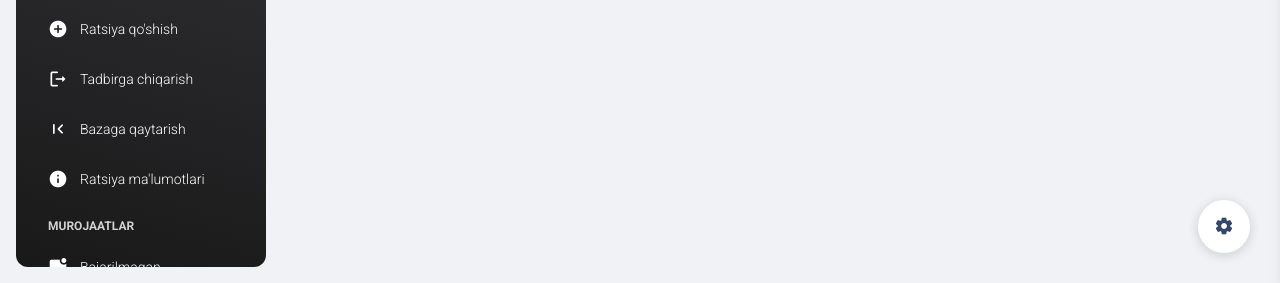
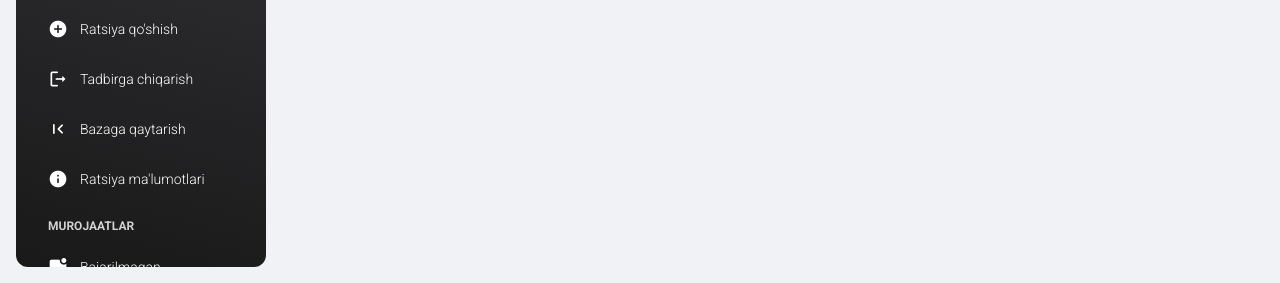
Before and after one commit to JaloliddinRuzikulov/bm, a Django app: page /depot/ in a window 1280 px wide. Shown: the part 517-800 px from the top of the page. Run offline with Django 4.2, Linux system fonts and the light colour scheme; the visitor is signed in with stand-in values (Sample User, id 1); data that the repository does not hold is empty; some libraries are stand-ins or nearby versions.

Commit message:
setting panel template delete

```diff
--- a/templates/addwaltalkie.html
+++ b/templates/addwaltalkie.html
@@ -133,5 +133,5 @@
         </div>
     </main>
 
-    {% include 'settings.html' %}
+
 {% endblock content %}
--- a/templates/appeals/add.html
+++ b/templates/appeals/add.html
@@ -34,6 +34,6 @@
         </form>
     </main>
 
-    {% include 'settings.html' %}
+
 
 {% endblock content %}
--- a/templates/appeals/archive.html
+++ b/templates/appeals/archive.html
@@ -73,5 +73,5 @@
         </div>
     </main>
 
-    {% include 'settings.html' %}
+
 {% endblock content %}
--- a/templates/appeals/detail.html
+++ b/templates/appeals/detail.html
@@ -55,7 +55,7 @@
 
     </main>
 
-    {% include 'settings.html' %}
+
 
     <!-- Modal -->
     <form method="post">
--- a/templates/appeals/list.html
+++ b/templates/appeals/list.html
@@ -74,6 +74,6 @@
         </div>
     </main>
 
-    {% include 'settings.html' %}
+
 
 {% endblock content %}
--- a/templates/appeals/sendmessage.html
+++ b/templates/appeals/sendmessage.html
@@ -73,6 +73,6 @@
         </div>
     </main>
 
-    {% include 'settings.html' %}
+
 
 {% endblock content %}
--- a/templates/base.html
+++ b/templates/base.html
@@ -42,7 +42,6 @@
         Scrollbar.init(document.querySelector('#sidenav-scrollbar'), options);
     }
 </script>
-
 <!-- Github buttons -->
 <script src="{% static 'assets/js/buttons.js' %}"></script>
 <!-- Control Center for Material Dashboard: parallax effects, scripts for the example pages etc -->
--- a/templates/dashboard.html
+++ b/templates/dashboard.html
@@ -552,7 +552,7 @@
         </div>
     </main>
 
-    {% include 'settings.html' %}
+
     <!--   Core JS Files   -->
     <script src="{% static 'assets/js/core/popper.min.js' %}"></script>
     <script src="{% static 'assets/js/core/bootstrap.min.js' %}"></script>
--- a/templates/depot.html
+++ b/templates/depot.html
@@ -137,6 +137,6 @@
         </div>
     </main>
 
-    {% include 'settings.html' %}
+
 
 {% endblock content %}
--- a/templates/event.html
+++ b/templates/event.html
@@ -76,6 +76,6 @@
         </div>
     </main>
 
-    {% include 'settings.html' %}
+
 
 {% endblock content %}
--- a/templates/inwaltalkie.html
+++ b/templates/inwaltalkie.html
@@ -126,6 +126,6 @@
         </div>
     </main>
 
-    {% include 'settings.html' %}
+
 
 {% endblock content %}
--- a/templates/listdepot.html
+++ b/templates/listdepot.html
@@ -72,7 +72,7 @@
         </div>
     </main>
 
-    {% include 'settings.html' %}
+
     <!--   Core JS Files   -->
     <script src="{% static 'assets/js/core/popper.min.js' %}"></script>
     <script src="{% static 'assets/js/core/bootstrap.min.js' %}"></script>
--- a/templates/listwaltalkie.html
+++ b/templates/listwaltalkie.html
@@ -80,6 +80,6 @@
         </div>
     </main>
 
-    {% include 'settings.html' %}
+
 
 {% endblock content %}
--- a/templates/outdepot.html
+++ b/templates/outdepot.html
@@ -174,6 +174,6 @@
         </div>
     </main>
 
-    {% include 'settings.html' %}
+
 
 {% endblock content %}
--- a/templates/reasons.html
+++ b/templates/reasons.html
@@ -70,6 +70,6 @@
     </div>
     </main>
 
-    {% include 'settings.html' %}
+
 
 {% endblock content %}
--- a/templates/walktalkio.html
+++ b/templates/walktalkio.html
@@ -93,7 +93,7 @@
             {% endif %}
     </main>
 
-    {% include 'settings.html' %}
+
     <!--   Core JS Files   -->
     <script src="{% static 'assets/js/core/popper.min.js' %}"></script>
     <script src="{% static 'assets/js/core/bootstrap.min.js' %}"></script>
--- a/templates/walktalkio_add.html
+++ b/templates/walktalkio_add.html
@@ -137,6 +137,6 @@
         </div>
     </main>
 
-    {% include 'settings.html' %}
+
 
 {% endblock content %}
--- a/templates/waltalkie.html
+++ b/templates/waltalkie.html
@@ -178,5 +178,5 @@
         </div>
     </main>
 
-    {% include 'settings.html' %}
+
 {% endblock content %}
```
